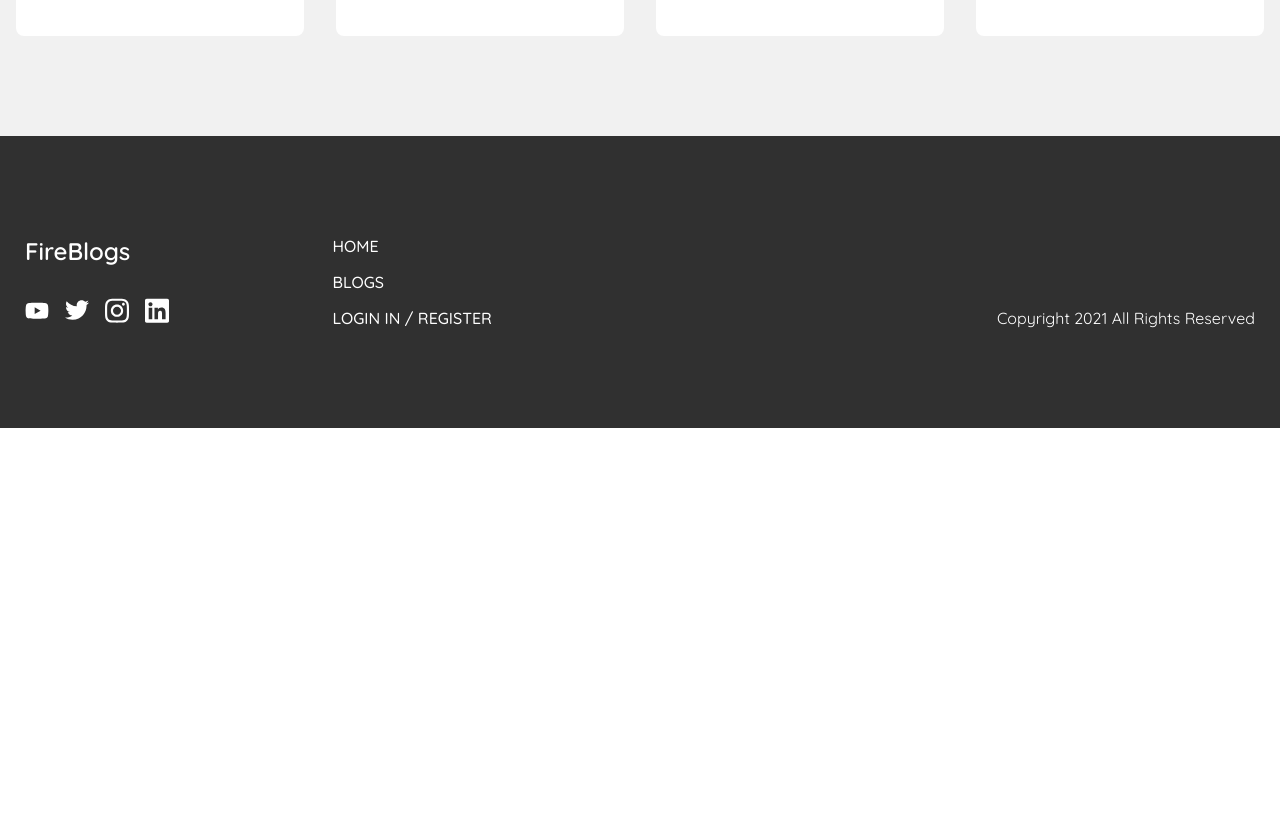
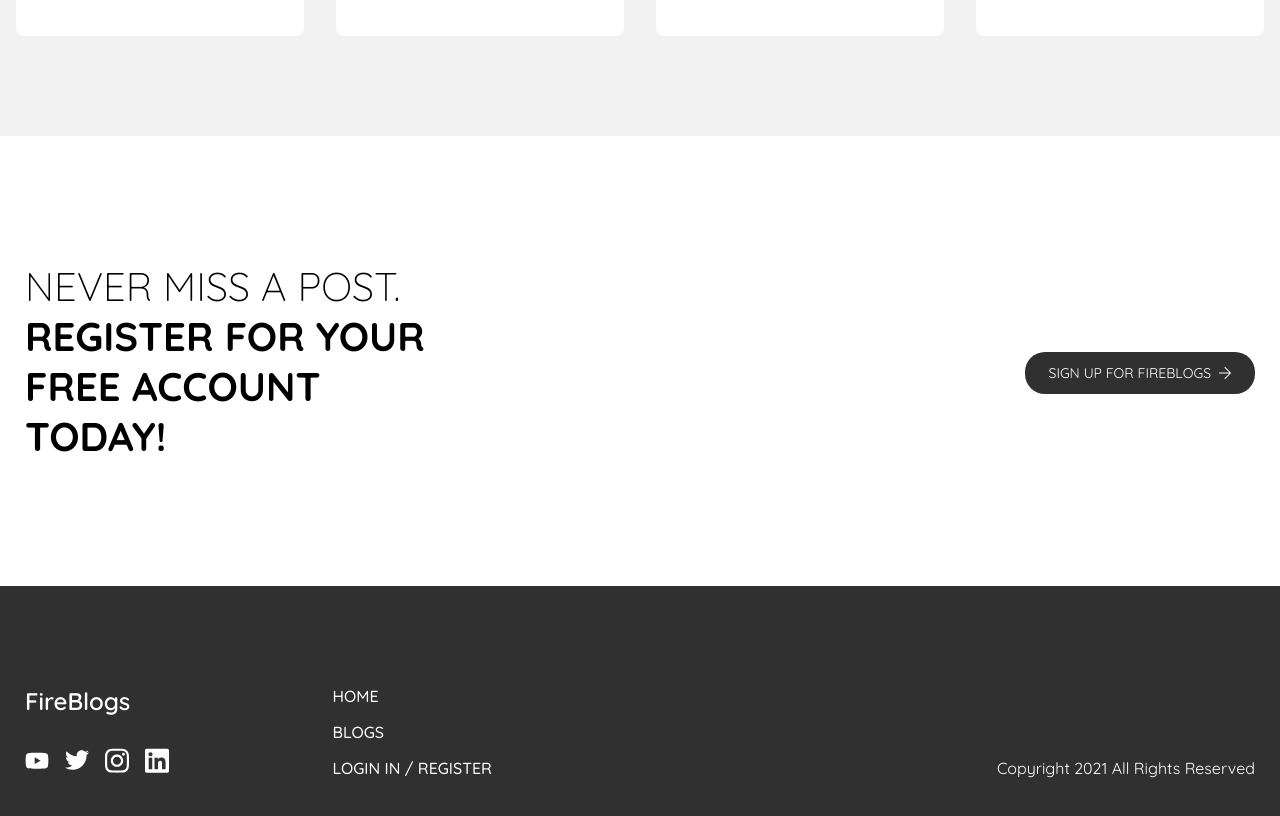
Before and after one commit to Nabcellent/fire-blogs, a Vue app: page / in a window 1280 px wide. Shown: the part 2581-3397 px from the top of the page. Before the commit the page ends 3009 px from the top, so only its background shows below. Built offline with nearby package versions, Linux system fonts and the light colour scheme.

Commit message:
Implements blogs

```diff
--- a/src/views/Home.vue
+++ b/src/views/Home.vue
@@ -9,6 +9,22 @@
                 <div class="blog-cards">
                     <BlogCard v-for="(post, i) in sampleBlogCards" :key="i" :post="post"/>
                 </div>
+            </div>
+        </div>
+
+        <div class="updates">
+            <div class="container">
+                <h2>Never miss a post. <b>Register for your free account today!</b></h2>
+                <router-link class="router-button" to="#">
+                    Sign Up for FireBlogs
+                    <svg aria-hidden="true" focusable="false" data-prefix="fal" data-icon="arrow-right"
+                         class="arrow arrow-light svg-inline--fa fa-arrow-right fa-w-14" role="img"
+                         xmlns="http://www.w3.org/2000/svg"
+                         viewBox="0 0 448 512">
+                        <path fill="currentColor"
+                              d="M216.464 36.465l-7.071 7.07c-4.686 4.686-4.686 12.284 0 16.971L387.887 239H12c-6.627 0-12 5.373-12 12v10c0 6.627 5.373 12 12 12h375.887L209.393 451.494c-4.686 4.686-4.686 12.284 0 16.971l7.071 7.07c4.686 4.686 12.284 4.686 16.97 0l211.051-211.05c4.686-4.686 4.686-12.284 0-16.971L233.434 36.465c-4.686-4.687-12.284-4.687-16.97 0z"></path>
+                    </svg>
+                </router-link>
             </div>
         </div>
     </div>
```
